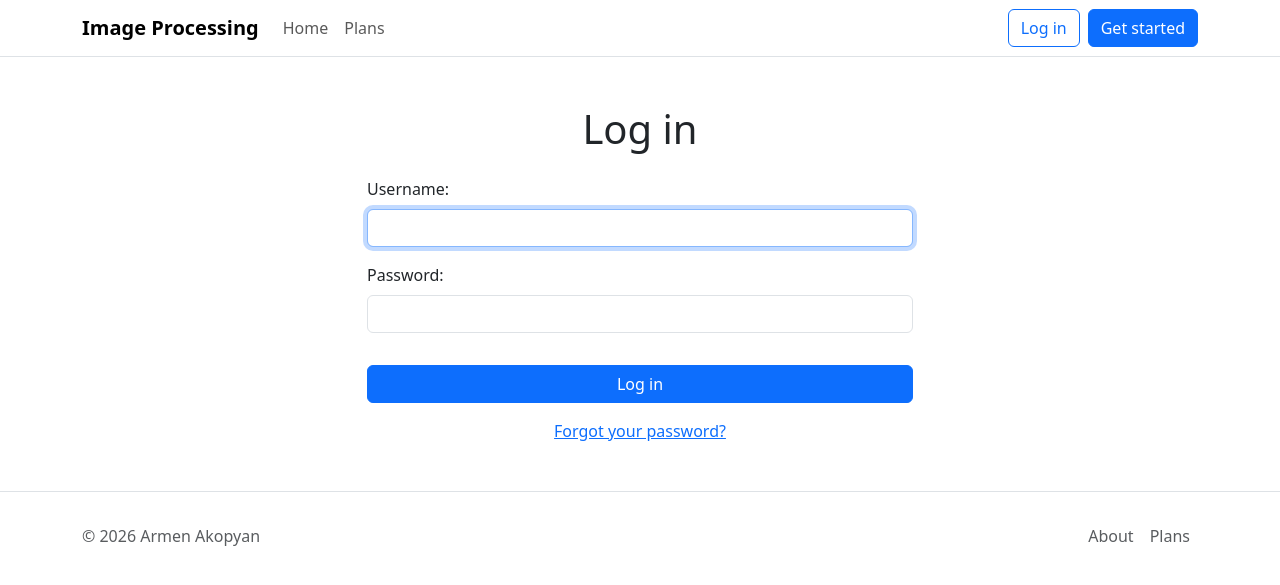
After one commit to bananamen4ik/image-processing, a Django app: page /accounts/login/ in a window 1280 px wide. The commit adds this page. Shown: the top 585 px of the page. Run offline with Django 5.2, Linux system fonts and the light colour scheme; some libraries are stand-ins or nearby versions.

Commit message:
feat: add login page

```diff
--- a/src/image-processing/custom_auth/forms.py
+++ b/src/image-processing/custom_auth/forms.py
@@ -1,4 +1,7 @@
-from django.contrib.auth.forms import BaseUserCreationForm
+from django.contrib.auth.forms import (
+    BaseUserCreationForm,
+    AuthenticationForm as BaseAuthenticationForm,
+)
 from django.forms import BoundField
 from django.forms.utils import ErrorList
 
@@ -13,7 +16,7 @@ class CustomErrorList(ErrorList):
             renderer=None,
             field_id=None,
     ):
-        error_class = error_class + ' invalid-feedback' if error_class else 'invalid-feedback'
+        error_class = error_class + ' invalid-feedback d-block' if error_class else 'invalid-feedback'
         super().__init__(
             initlist=initlist,
             error_class=error_class,
@@ -59,3 +62,7 @@ class UserCreationForm(CustomTemplateFormMixin, BaseUserCreationForm):
     class Meta(BaseUserCreationForm.Meta):
         model = CustomUser
         fields = BaseUserCreationForm.Meta.fields + ('email',)
+
+
+class AuthenticationForm(CustomTemplateFormMixin, BaseAuthenticationForm):
+    ...
--- /dev/null
+++ b/src/image-processing/custom_auth/templates/custom_auth/login.html
@@ -0,0 +1,31 @@
+{% extends 'base.html' %}
+
+{% load i18n %}
+
+{% block title %}{% translate 'Image Processing — Login' %}{% endblock %}
+
+{% block content %}
+    <div class="container py-5">
+        <div class="row justify-content-center">
+            <div class="col-12 col-md-8 col-lg-6">
+                <h1 class="mb-4 text-center">
+                    {% translate 'Log in' %}
+                </h1>
+
+                <form method="post">
+                    {% csrf_token %}
+
+                    {{ form }}
+
+                    <button type="submit" class="btn btn-primary w-100 mt-3">
+                        {% translate 'Log in' %}
+                    </button>
+
+                    <div class="text-center mt-3">
+                        <a href="#">{% translate 'Forgot your password?' %}</a>
+                    </div>
+                </form>
+            </div>
+        </div>
+    </div>
+{% endblock %}
--- a/src/image-processing/custom_auth/urls.py
+++ b/src/image-processing/custom_auth/urls.py
@@ -1,8 +1,12 @@
 from django.urls import path
 
-from custom_auth.views import SignupView
+from custom_auth.views import (
+    SignupView,
+    LoginView,
+)
 
 app_name = "custom_auth"
 urlpatterns = [
     path('signup/', SignupView.as_view(), name='signup'),
+    path('login/', LoginView.as_view(), name='login'),
 ]
--- a/src/image-processing/custom_auth/views.py
+++ b/src/image-processing/custom_auth/views.py
@@ -1,10 +1,30 @@
 from django.views.generic import CreateView
-from django.urls import reverse_lazy
+from django.urls import (
+    reverse_lazy,
+    reverse,
+)
+from django.contrib.auth.views import LoginView as BaseLoginView
+from django.http.response import HttpResponseRedirect
 
-from custom_auth.forms import UserCreationForm
+from custom_auth.forms import (
+    UserCreationForm,
+    AuthenticationForm,
+)
 
 
 class SignupView(CreateView):
     form_class = UserCreationForm
     template_name = 'custom_auth/signup.html'
-    success_url = reverse_lazy('main:index')
+    success_url = reverse_lazy('custom_auth:login')
+
+    def dispatch(self, request, *args, **kwargs):
+        if self.request.user.is_authenticated:
+            return HttpResponseRedirect(reverse('main:index'))
+
+        return super().dispatch(request, *args, **kwargs)
+
+
+class LoginView(BaseLoginView):
+    form_class = AuthenticationForm
+    template_name = 'custom_auth/login.html'
+    redirect_authenticated_user = True
--- a/src/image-processing/main/templates/main/index.html
+++ b/src/image-processing/main/templates/main/index.html
@@ -23,7 +23,7 @@
                         {% endblocktranslate %}
                     </p>
 
-                    <a href="#" class="btn btn-primary btn-lg px-4">
+                    <a href="{% url 'custom_auth:signup' %}" class="btn btn-primary btn-lg px-4">
                         {% translate 'Process an image' %}
                     </a>
                 </div>
@@ -161,7 +161,7 @@
                                 <li class="mb-2">{% translate '✓ 5 operations per day' %}</li>
                             </ul>
 
-                            <a href="#" class="btn btn-outline-primary mt-auto">
+                            <a href="{% url 'custom_auth:signup' %}" class="btn btn-outline-primary mt-auto">
                                 {% translate 'Get started' %}
                             </a>
                         </div>
@@ -246,7 +246,7 @@
                     {% translate 'Upload your first image and see how it works.' %}
                 </p>
 
-                <a href="#" class="btn btn-primary btn-lg px-4">
+                <a href="{% url 'custom_auth:signup' %}" class="btn btn-primary btn-lg px-4">
                     {% translate 'Get started' %}
                 </a>
             </div>
--- a/src/image-processing/templates/components/navbar.html
+++ b/src/image-processing/templates/components/navbar.html
@@ -34,11 +34,11 @@
             </ul>
 
             <div class="d-flex gap-2">
-                <a href="#" class="btn btn-outline-primary">
+                <a href="{% url 'custom_auth:login' %}" class="btn btn-outline-primary">
                     {% translate 'Log in' %}
                 </a>
 
-                <a href="#" class="btn btn-primary">
+                <a href="{% url 'custom_auth:signup' %}" class="btn btn-primary">
                     {% translate 'Get started' %}
                 </a>
             </div>
```
Also changed, not shown: src/image-processing/custom_auth/templates/custom_auth/signup.html (+7 -1 lines), src/image-processing/image_processing/settings.py (+10 -0 lines).
